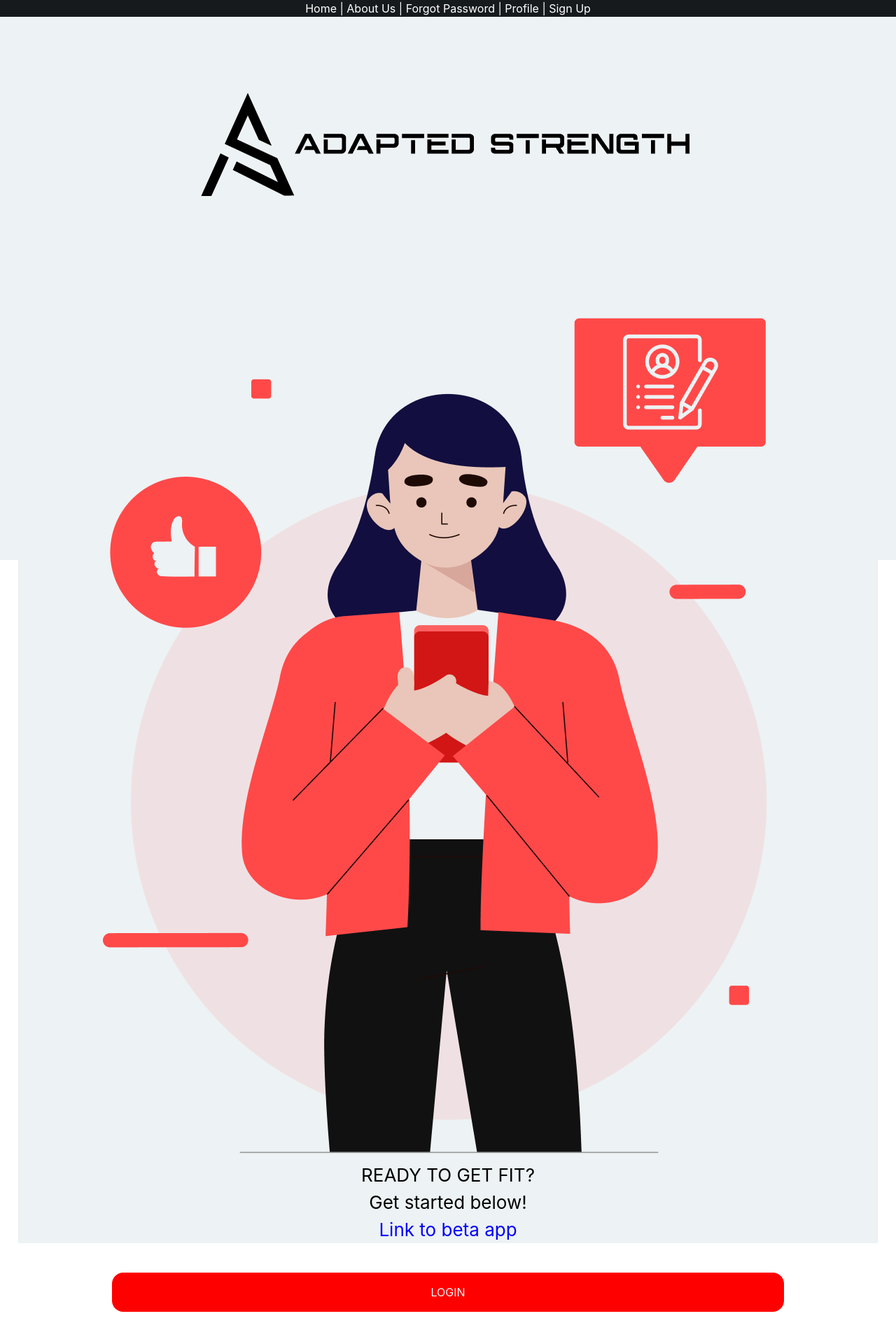
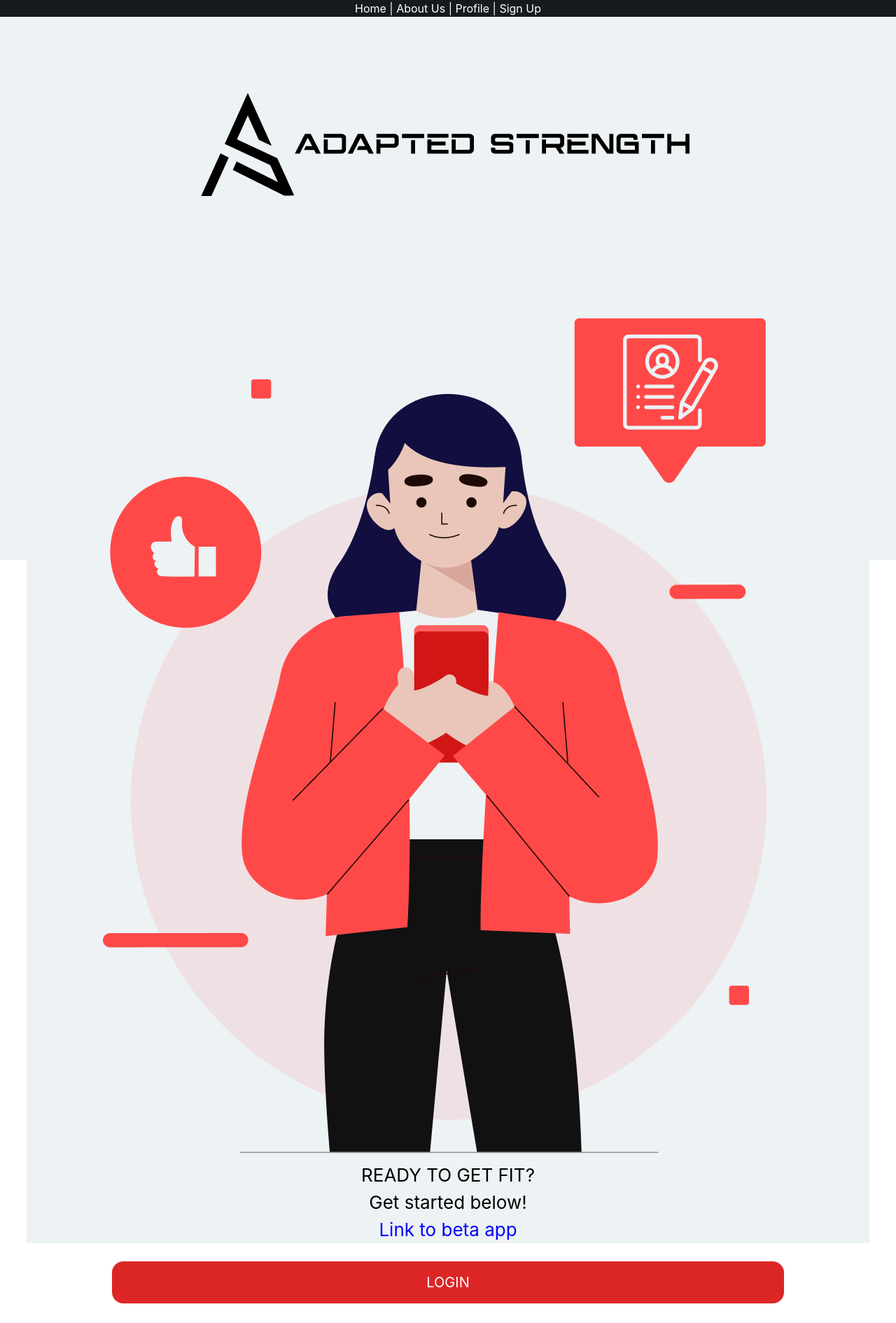
Before and after one commit to kyperbelt/adapted-strength, a React (Create React App) app in the folder frontend/adapted_strength-app/: page / in a window 1280 px wide. Shown: the whole page at 70% size. After the commit the page ends 1862 px from the top, so only its background shows below. Built offline with nearby package versions, Linux system fonts and the light colour scheme; no server answers.

Commit message:
Added RouteGuards so that you cannot go to unauthorized pages.

```diff
--- a/frontend/adapted_strength-app/src/App.js
+++ b/frontend/adapted_strength-app/src/App.js
@@ -19,7 +19,9 @@ import Memberships from './pages/Memberships.jsx'
 import NotFound from "./pages/NotFound";
 import Login from "./pages/Login";
 import About from "./pages/About.jsx";
+import RouteGuard from "./util/RouteGuard";
 import Profile from './pages/Profile';
+import {AuthApi} from './api/AuthApi';
 // TODO: Check this out guys, this is a lazy loaded component
 const EditProfile = lazy(()=> import('./pages/EditProfile.jsx'));
 
@@ -43,7 +45,7 @@ function App() {
               <EditProfile />
             </Suspense>} />
             <Route path="profile" element={<Profile />} />
-            <Route path="login" element={<Login />} />
+            <Route path="login" element={<RouteGuard state={!AuthApi.isLoggedIn()}><Login /></RouteGuard>} />
             <Route path="About" element={<About />} />
             <Route path="sign-up" element={<SignUp />} />
             <Route path="sign-up-additional" element={<SignUpAdditional />} />
--- a/frontend/adapted_strength-app/src/api/AuthApi.js
+++ b/frontend/adapted_strength-app/src/api/AuthApi.js
@@ -28,4 +28,17 @@ export class AuthApi {
     const promise = ApiUtils.apiPost('auth/signup', credentials);
     return promise;
   }
+
+  static isLoggedIn() {
+    // TODO: README:
+    // We might want to do a more sophisticated check here,
+    // but for now we just check if the token cookie exists.
+    //
+    // I think this might sort itself out if for example, someone tries to
+    // make a request to the server with an invalid token. Then the server
+    // will respond with an error, and the user will be logged out.
+    const authTokenName = "adapted-strength_auth-token";
+    console.log("Checking if user is logged in");
+    return document.cookie.includes(authTokenName);
+  }
 }
--- a/frontend/adapted_strength-app/src/components/navBar.jsx
+++ b/frontend/adapted_strength-app/src/components/navBar.jsx
@@ -1,6 +1,21 @@
+import { AuthApi } from "../api/AuthApi";
+import { useNavigate } from 'react-router-dom';
 import { Link } from "react-router-dom";
+import StateGuard from "../util/StateGuard";
 
 export default function NavBar() {
+  const nav = useNavigate();
+
+  const onLogOut = async () => {
+    // TODO: handle logout errors
+    //      right now we just await and dont do nothing about it
+    await AuthApi.logout();
+    nav("/");
+  }
+
+  // TODO: We need to use conditional rendering for nav so that we do not show
+  //      certain options when the user is not logged in for example, or if they
+  //      dont have the right permissions or are in a wrong state/certain page/step.
   return (
     <header>
       <nav className="bg-[#161A1D] text-white">
@@ -9,11 +24,12 @@ export default function NavBar() {
         <span> | </span>
         <Link to="/about">About Us</Link>
         <span> | </span>
-        <Link to="forgot-password">Forgot Password</Link>
-        <span> | </span>
         <Link to="profile">Profile</Link>
         <span> | </span>
         <Link to="sign-up">Sign Up</Link>
+         <StateGuard state={AuthApi.isLoggedIn()}><span> |
+          <button className="ml-1" type="button" onClick={onLogOut}>Log Out</button></span>
+        </StateGuard>
       </nav>
     </header>
   );
--- a/frontend/adapted_strength-app/src/pages/EditProfile.jsx
+++ b/frontend/adapted_strength-app/src/pages/EditProfile.jsx
@@ -17,7 +17,7 @@ export default function EditProfile() {
                 if (response.status === 200) {
                     setProfileInfo(response.data);
                     setIsLoading(false);
-                }else{
+                } else {
                     // TODO: same as error, redirect to login page or display error message
                 }
             }).catch((error) => {
--- a/frontend/adapted_strength-app/src/pages/Home.jsx
+++ b/frontend/adapted_strength-app/src/pages/Home.jsx
@@ -4,24 +4,9 @@ import icon from '../assets/ladyIcon.png'
 import navBar from '../components/navBar';
 // import footer from '../footer'
 //
-function login(){
-    // post request to localhost:8080/v1/user/login
-    // with body {username: "username", password: "password"}
-    // solve for CORS issue
-    return fetch('http://localhost:8080/v1/auth/login', {
-        credentials: 'include',
-        method: 'POST',
-        headers: {
-            'Content-Type': 'application/json',
-        },
-        body: JSON.stringify({username: "jonathancamarenacamacho@gmail.com", password: "Password#123"}),
-    }).then(response => response.json());
-};
-
-const data = login();
 
 export default function Home() {
-    return (<div>
+    return (<div className="flex flex-col items-center">
         <header className="App-header">
             <img src={logo} className="App-logo" alt="logo" />
             <img src={icon} className="App-icon" alt="lady icon" />
@@ -38,11 +23,9 @@ export default function Home() {
                 Link to beta app
             </a>
         </header>
-        <button className="w-3/4 App-login-button">
-            <Link className="App-Nav_link"
-                to="login">
-                LOGIN
-            </Link>
-        </button>
+        <Link className="w-3/4 bg-red-600 hover:bg-red-900 focus:bg-red-800 text-xl text-white p-4 rounded-2xl"
+            to="login">
+            LOGIN
+        </Link>
     </div>);
 }
--- /dev/null
+++ b/frontend/adapted_strength-app/src/util/RouteGuard.jsx
@@ -0,0 +1,12 @@
+import { useNavigate } from 'react-router-dom';
+import { useEffect } from 'react';
+
+export default function RouteGuard({ state, children, routeTo = "/" }) {
+        const nav = useNavigate();
+        useEffect(() => {
+                if (!state) {
+                        nav(routeTo);
+                }
+        }, [routeTo, state, nav]);
+        return (<>{state && children}</>);
+}
--- /dev/null
+++ b/frontend/adapted_strength-app/src/util/StateGuard.jsx
@@ -0,0 +1,9 @@
+/**
+ * @param {boolean} state
+ * @param {ReactNode} children
+*  @returns {ReactNode}
+* @description  A component that renders its children only if the state is true.
+*/
+export default function StateGuard({ state, children }) {
+        return (<>{state && children}</>);
+}
```
Also changed, not shown: frontend/adapted_strength-app/src/pages/Login.jsx (+19 -2 lines), 2 other files (tests, documents, lock files or other folders).
